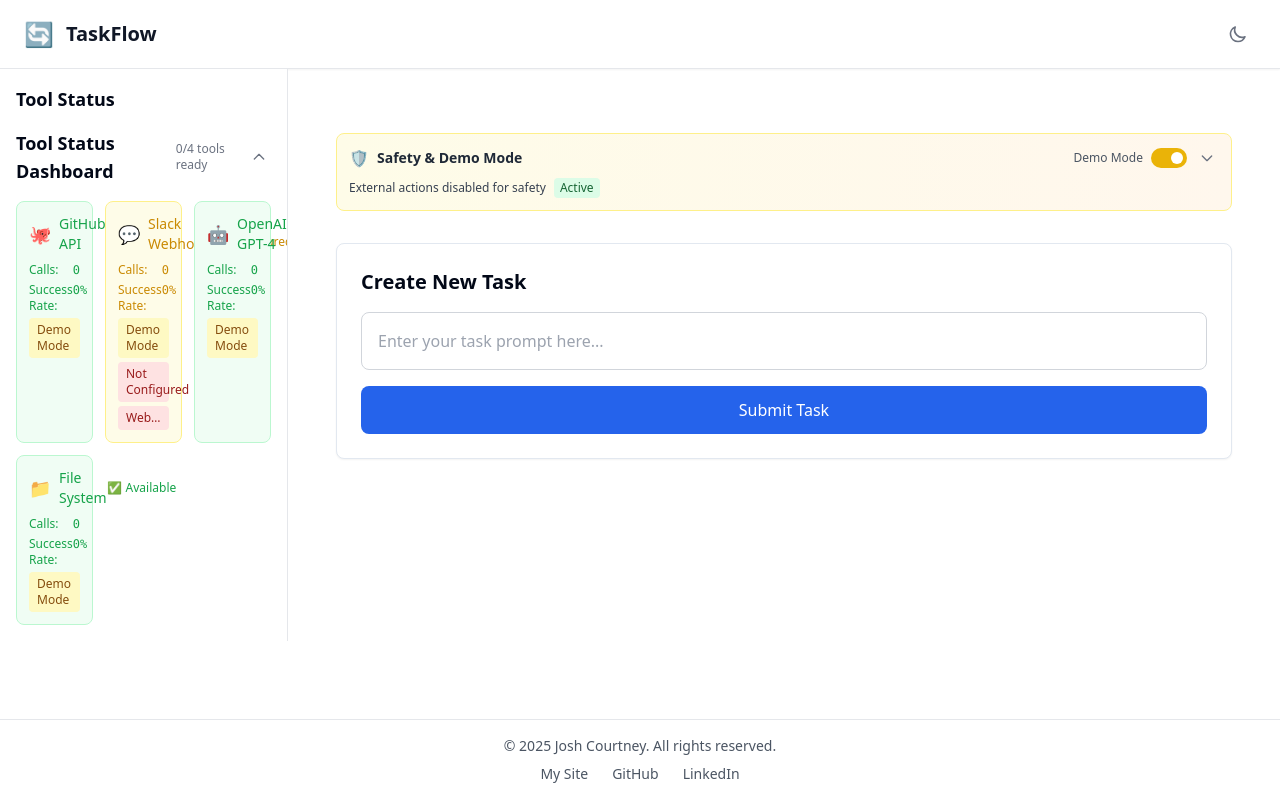
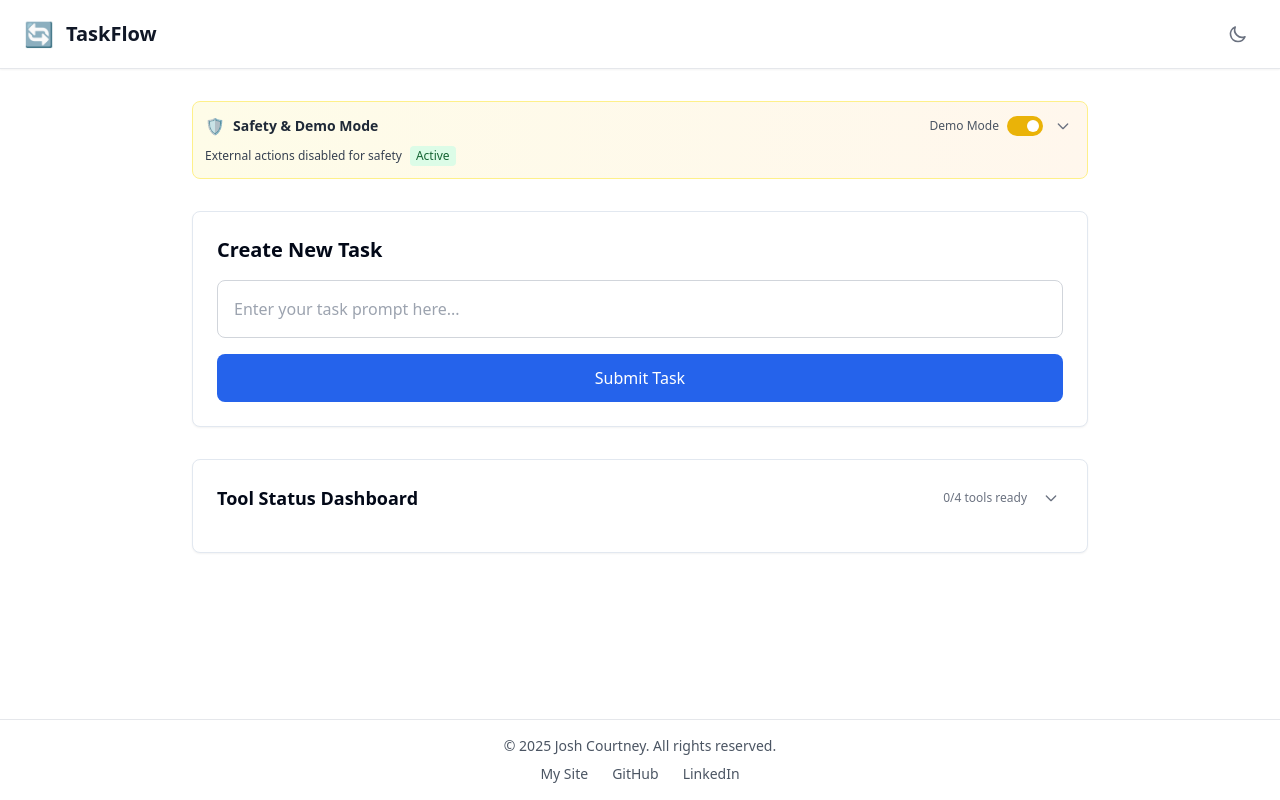
Before and after one commit to clash402/taskflow, a Next.js app in the folder frontend/: page / in a window 1280 px wide. Built offline with nearby package versions, Linux system fonts and the light colour scheme.

Commit message:
Revert "feat: add responsive Sidebar for Tool Status Dashboard, update main layout for sidebar, add toggle button, and improve mobile experience"
This reverts commit 4ec3672c79528ef60f976d7893c00944636a160f.

```diff
--- a/frontend/src/app/page.tsx
+++ b/frontend/src/app/page.tsx
@@ -9,7 +9,6 @@ import { Header } from '@/components/Header';
 import { Footer } from '@/components/Footer';
 import { useTaskflow } from '@/hooks/useTaskflow';
 import { useState, useEffect } from 'react';
-import { Sidebar } from '@/components/Sidebar';
 
 export default function Home() {
   const {
@@ -26,7 +25,7 @@ export default function Home() {
     updateDemoMode
   } = useTaskflow();
 
-  const [isSidebarOpen, setIsSidebarOpen] = useState(false);
+  const [isToolDashboardExpanded, setIsToolDashboardExpanded] = useState(false);
 
   const handleSubmit = async (prompt: string) => {
     await startTask(prompt);
@@ -34,7 +33,7 @@ export default function Home() {
 
   const handleReset = () => {
     resetTask();
-    setIsSidebarOpen(false); // Collapse sidebar when resetting
+    setIsToolDashboardExpanded(false); // Collapse dashboard when resetting
   };
 
   return (
@@ -52,38 +51,29 @@ export default function Home() {
         />
       )}
 
-      {/* Main Layout with Sidebar */}
-      <div className="flex flex-1">
-        {/* Sidebar (Tool Status Dashboard) */}
-        <Sidebar isOpen={isSidebarOpen} onClose={() => setIsSidebarOpen(false)}>
-          <h2 className="text-lg font-semibold mb-4">Tool Status</h2>
-          <ToolStatusDashboard
-            tools={toolStatuses}
-            isVisible={true}
-            isExpanded={true}
-            onToggleExpanded={() => {}}
-          />
-        </Sidebar>
       {/* Main Content */}
       <main className="flex-1">
         <div className="taskflow-container py-8">
           <div className="max-w-4xl mx-auto space-y-8">
-              {/* Sidebar Toggle Button (visible on mobile and desktop) */}
-              <div className="block sm:hidden mb-4">
-                <button
-                  onClick={() => setIsSidebarOpen(true)}
-                  className="px-4 py-2 bg-gray-200 rounded hover:bg-gray-300 focus:outline-none"
-                >
-                  <span className="mr-2">🛠️</span> Tool Status
-                </button>
-              </div>
             {/* Demo Mode Toggle */}
             <DemoModeToggle
               settings={demoMode}
               onSettingsChange={updateDemoMode}
             />
-              {/* Prompt Box */}
+
+            {/* Prompt Box - moved to top */}
             <PromptBox onSubmit={handleSubmit} />
+
+            {/* Tool Status Dashboard */}
+            <div className="taskflow-card">
+              <ToolStatusDashboard
+                tools={toolStatuses}
+                isVisible={true}
+                isExpanded={isToolDashboardExpanded}
+                onToggleExpanded={() => setIsToolDashboardExpanded(!isToolDashboardExpanded)}
+              />
+            </div>
+
             {/* Agent Reasoning Log */}
             {agentLog && (
               <div className="taskflow-card">
@@ -93,6 +83,7 @@ export default function Home() {
                 />
               </div>
             )}
+
             {/* Reset Button */}
             {status === 'completed' && (
               <div className="text-center">
@@ -107,7 +98,7 @@ export default function Home() {
           </div>
         </div>
       </main>
-      </div>
+
       {/* Footer */}
       <Footer />
     </div>
--- a/frontend/src/components/Sidebar.tsx
+++ /dev/null
@@ -1,43 +0,0 @@
-import React from 'react';
-
-interface SidebarProps {
-  isOpen: boolean;
-  onClose: () => void;
-  children: React.ReactNode;
-}
-
-export const Sidebar: React.FC<SidebarProps> = ({ isOpen, onClose, children }) => {
-  return (
-    <>
-      {/* Overlay for mobile */}
-      <div
-        className={`fixed inset-0 bg-black bg-opacity-30 z-40 transition-opacity duration-200 ${isOpen ? 'block sm:hidden' : 'hidden'}`}
-        onClick={onClose}
-        aria-hidden="true"
-      />
-      {/* Sidebar */}
-      <aside
-        className={`fixed sm:static top-0 left-0 h-full w-72 bg-white border-r border-gray-200 z-50 transform transition-transform duration-200
-          ${isOpen ? 'translate-x-0' : '-translate-x-full'}
-          sm:translate-x-0 sm:block
-        `}
-        style={{ maxWidth: 320 }}
-        aria-label="Sidebar"
-      >
-        {/* Close button for mobile */}
-        <div className="flex sm:hidden justify-end p-2">
-          <button
-            onClick={onClose}
-            className="p-2 rounded hover:bg-gray-100 focus:outline-none"
-            aria-label="Close sidebar"
-          >
-            <span className="text-2xl">×</span>
-          </button>
-        </div>
-        <div className="p-4 h-full overflow-y-auto">
-          {children}
-        </div>
-      </aside>
-    </>
-  );
-};
```
Lines whose indentation alone changed are shown as unchanged.
